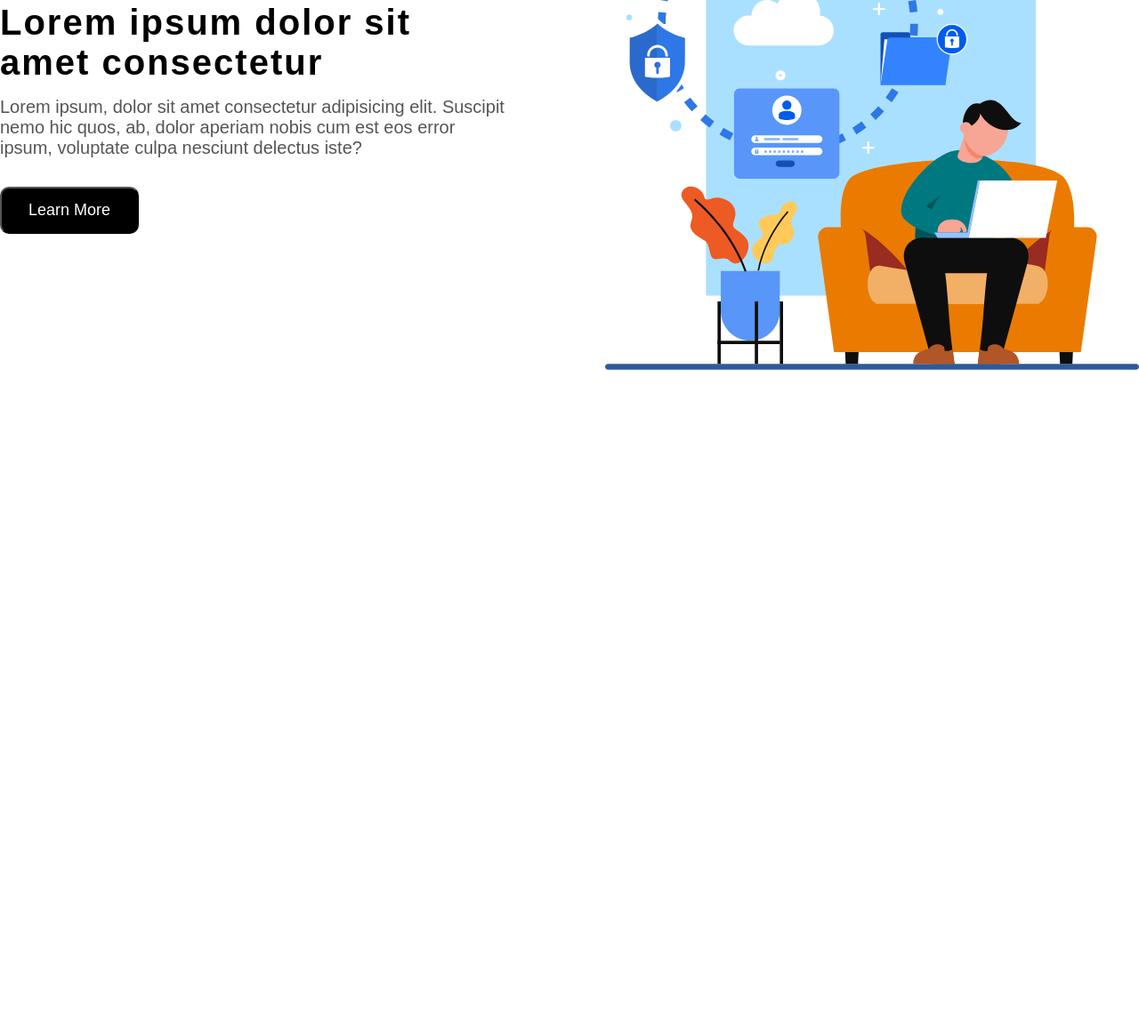
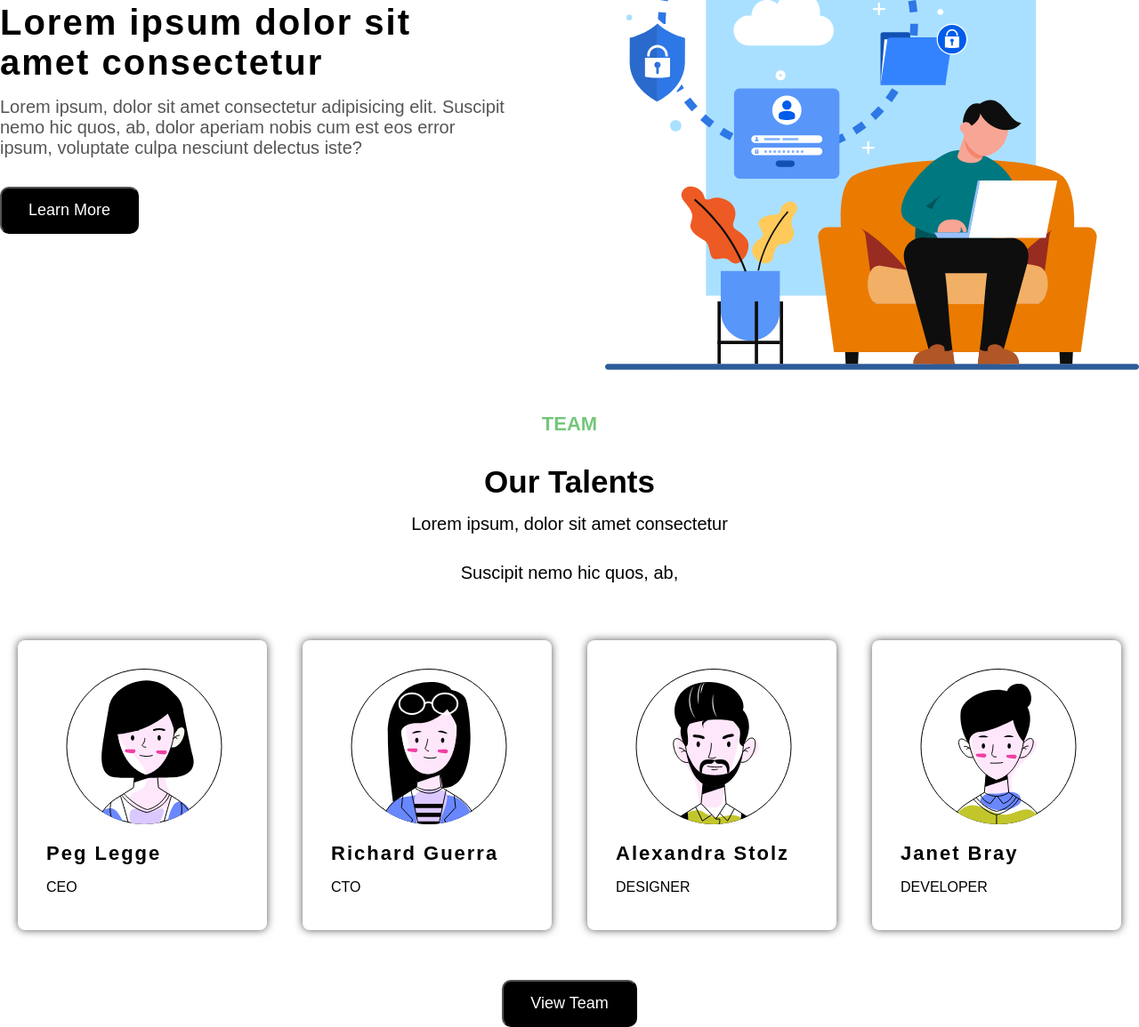
Before and after one commit to maxsadbek/Responsive-Startup-Website, a website: page index.html in a window 1280 px wide. Shown: the part 1781-2936 px from the top of the page at 89% size. Before the commit the page ends 2197 px from the top, so only its background shows below. Drawn offline with Linux system fonts and the light colour scheme; a web font is replaced by a local one.

Commit message:
men yana 1ta sectionni tugatdim

```diff
--- a/index.html
+++ b/index.html
@@ -75,11 +75,43 @@
                 <h2>Lorem ipsum dolor sit amet consectetur </h2>
                 <p>Lorem ipsum, dolor sit amet consectetur adipisicing elit. Suscipit nemo hic quos, ab, dolor aperiam
                     nobis cum est eos error ipsum, voluptate culpa nesciunt delectus iste?</p>
-                    <button>Learn More</button>
-                </div>
-                <img src="./img/svg/Group (2).svg" alt="">
+                <button>Learn More</button>
+            </div>
+            <img src="./img/svg/Group (2).svg" alt="">
         </section>
         <!-- End -->
+        <div class="Partnes">
+            <p>team</p>
+            <h2>Our Talents</h2>
+            <h4>Lorem ipsum, dolor sit amet consectetur</h4>
+            <span>Suscipit nemo hic quos, ab,</span>
+        </div>
+        <!-- Team -->
+        <section class="container team">
+            <div class="team_box">
+                <img src="./img/svg/Group 14.svg" alt="">
+                <h2>Peg Legge</h2>
+                <p>CEO</p>
+            </div>
+            <div class="team_box">
+                <img src="./img/svg/Group 15 (1).svg" alt="">
+                <h2>Richard Guerra</h2>
+                <p>CTO</p>
+            </div>
+            <div class="team_box">
+                <img src="./img/svg/Group 15.svg" alt="">
+                <h2>Alexandra Stolz</h2>
+                <p>DESIGNER</p>
+            </div>
+            <div class="team_box">
+                <img src="./img/svg/Group 15 (2).svg" alt="">
+                <h2>Janet Bray</h2>
+                <p>DEVELOPER</p>
+            </div>
+        </section>
+        <div class="button container">
+            <button>View Team</button>
+        </div>
     </main>
 </body>
 
--- a/scss/Hero/_Partnes.scss
+++ b/scss/Hero/_Partnes.scss
@@ -16,6 +16,10 @@
         margin-top: 1rem;
         margin-bottom: 2rem;
         font-weight: 300;
+    }
+        span{
+        margin-top: -5rem;
+        font-size: 20px;
     }
     .icons{
         display: flex;
@@ -47,6 +51,7 @@
         font-weight: 400;
         color: #555;
     }
+
     button{
         padding: 14px 30px;
         color: #fff;
--- /dev/null
+++ b/scss/Hero/_team.scss
@@ -0,0 +1,30 @@
+.team{
+    display: flex;
+    justify-content: space-around;
+    margin-top: 4rem;
+    .team_box{
+        width: 280px;
+        padding: 2rem;
+        line-height: 2;
+        box-shadow: 0px 0px 10px #555;
+        border-radius: 8px;
+        img{
+            margin-left: 1.4rem;
+        }
+        h2{
+            font-size:22px;
+            letter-spacing: 2px;
+        }
+    }
+}
+   .button{
+        text-align: center;
+        margin-top: 3.5rem;
+    button{
+        padding: 14px 30px;
+        color: #fff;
+        background-color: #000;
+        border-radius: 10px;
+        font-size: 18px;
+    }
+    }
--- a/scss/_style.scss
+++ b/scss/_style.scss
@@ -7,3 +7,5 @@
 @use'./Hero/hero';
 @use'./normal';
 @use'./Hero/Partnes';
+@use'./Hero/team';
+@use'./Hero/footer';
```
Also changed, not shown: img/svg/Group 14.svg (added), img/svg/Group 15 (1).svg (added), img/svg/Group 15 (2).svg (added), img/svg/Group 15.svg (added), scss/Hero/_footer.scss (added), style/style.css, 1 other file.
